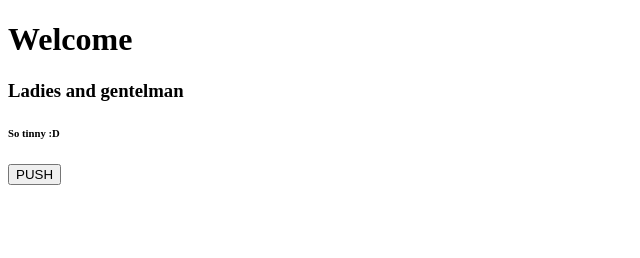
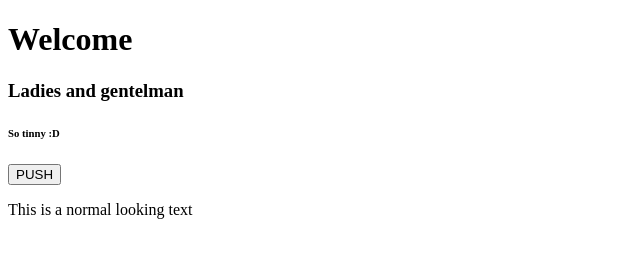
Before and after one commit to dersas/dersas.github.io, a plain HTML site: page index.html in a window 1280 px wide. Shown: the whole page, without its empty margins (0-640 px from the left). Drawn offline with Linux system fonts and the light colour scheme.

```diff
--- a/index.html
+++ b/index.html
@@ -10,5 +10,6 @@
     <h3>Ladies and gentelman</h3>
     <h6>So tinny :D</h6>
     <button>PUSH</button>
+    <p>This is a normal looking text</p>
   </body>
 </html>
```
